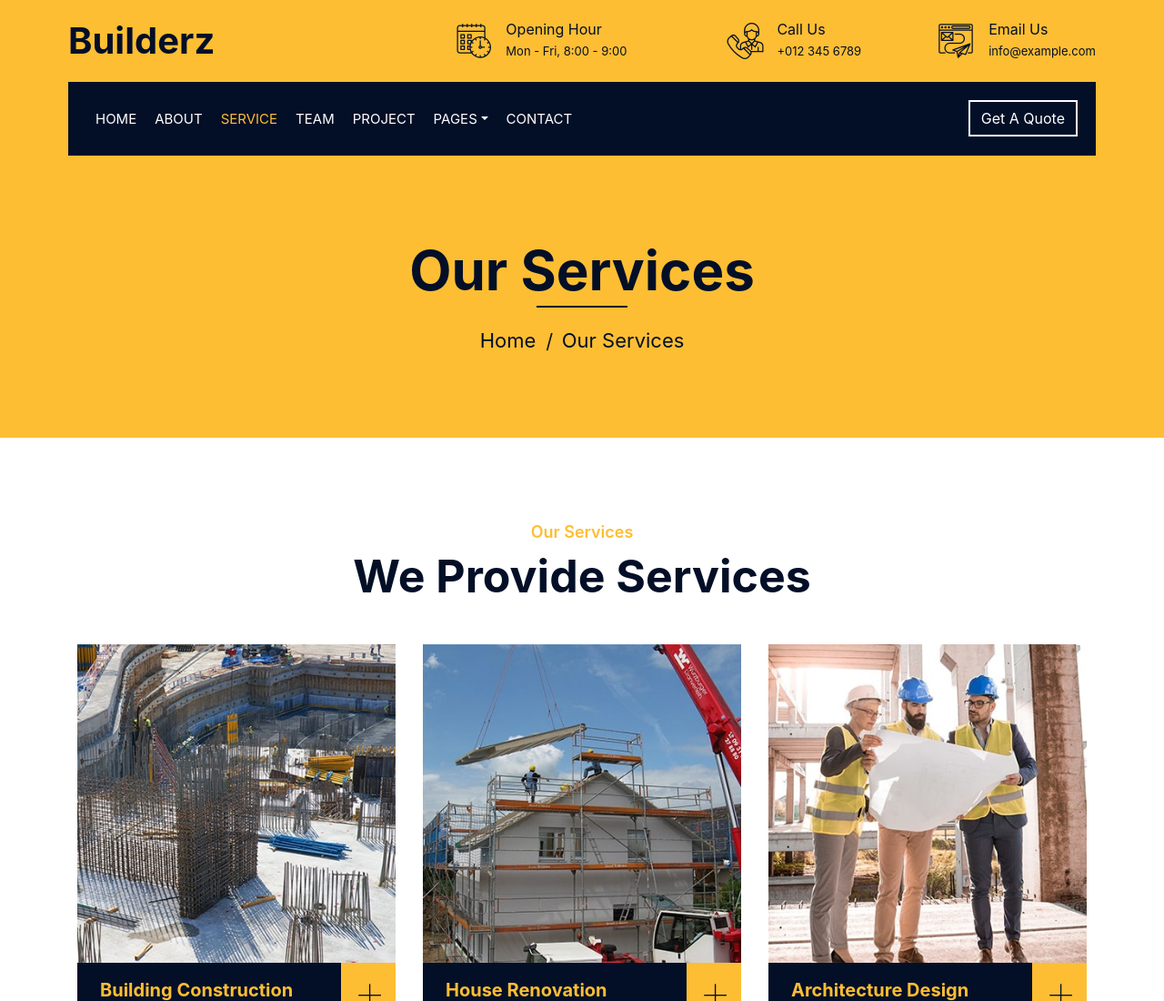
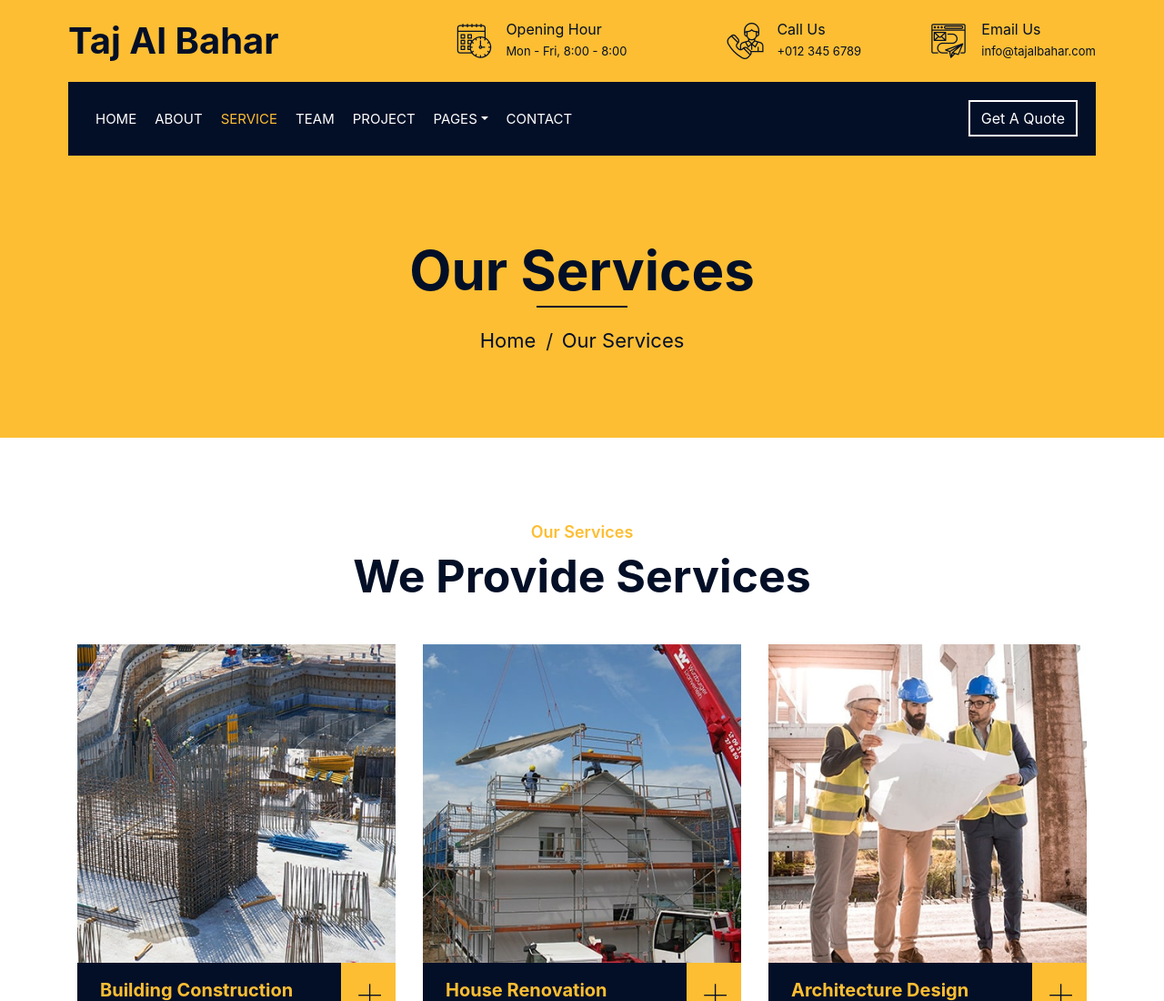
Before and after one commit to shiraj-m/tajalbahar.com, a plain HTML site: page service.html in a window 1280 px wide. Shown: the top 1100 px of the page at 91% size. Drawn offline with nearby package versions, Linux system fonts and the light colour scheme.

Commit message:
Update service.html

```diff
--- a/service.html
+++ b/service.html
@@ -2,13 +2,14 @@
 <html lang="en">
     <head>
         <meta charset="utf-8">
-        <title>Builderz - Construction Company Website Template</title>
+        <title>Taj Al Bahar (TAB) - Dubai based supplier of building materials to
+      the Middle East Region</title>
         <meta content="width=device-width, initial-scale=1.0" name="viewport">
-        <meta content="Construction Company Website Template" name="keywords">
-        <meta content="Construction Company Website Template" name="description">
+        <meta content="Taj, Al Bahar, General, Trading, Dubai, Building, Materials, Supplier, Plywood, Sanitary ware, Safety Equipments" name="keywords">
+        <meta content="A Reliable and Trusted Supplier of Building Materials in Dubai" name="description">
 
         <!-- Favicon -->
-        <link href="img/favicon.ico" rel="icon">
+        <link href="img/favicon.png" rel="icon">
 
         <!-- Google Font -->
         <link href="https://fonts.googleapis.com/css2?family=Poppins:wght@100;200;300;400;500;600;700;800;900&display=swap" rel="stylesheet">
@@ -36,7 +37,7 @@
                         <div class="col-lg-4 col-md-12">
                             <div class="logo">
                                 <a href="index.html">
-                                    <h1>Builderz</h1>
+                                    <h1>Taj Al Bahar</h1>
                                     <!-- <img src="img/logo.jpg" alt="Logo"> -->
                                 </a>
                             </div>
@@ -50,7 +51,7 @@
                                         </div>
                                         <div class="top-bar-text">
                                             <h3>Opening Hour</h3>
-                                            <p>Mon - Fri, 8:00 - 9:00</p>
+                                            <p>Mon - Fri, 8:00 - 8:00</p>
                                         </div>
                                     </div>
                                 </div>
@@ -72,7 +73,7 @@
                                         </div>
                                         <div class="top-bar-text">
                                             <h3>Email Us</h3>
-                                            <p>info@example.com</p>
+                                            <p>info@tajalbahar.com</p>
                                         </div>
                                     </div>
                                 </div>
```
